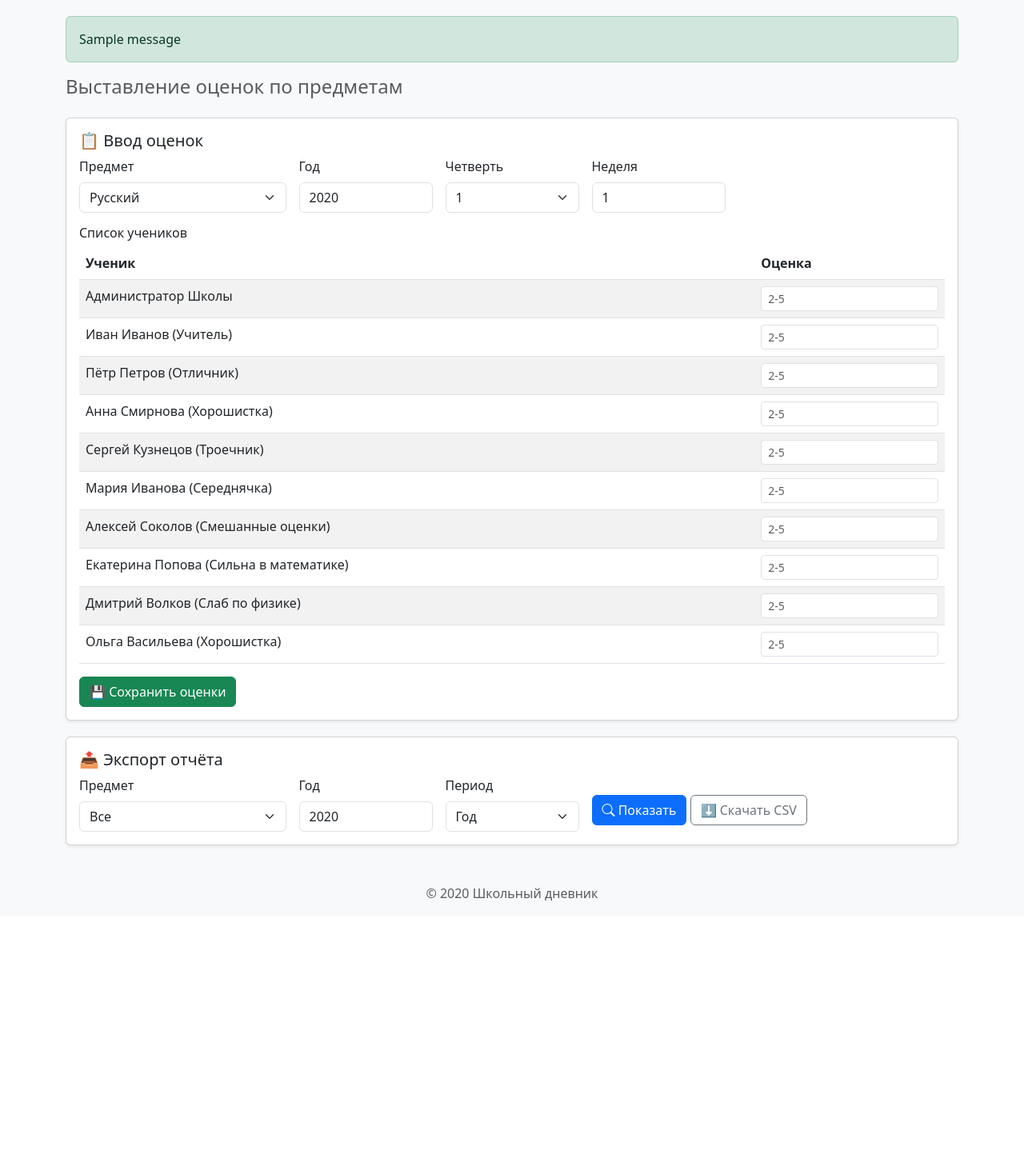
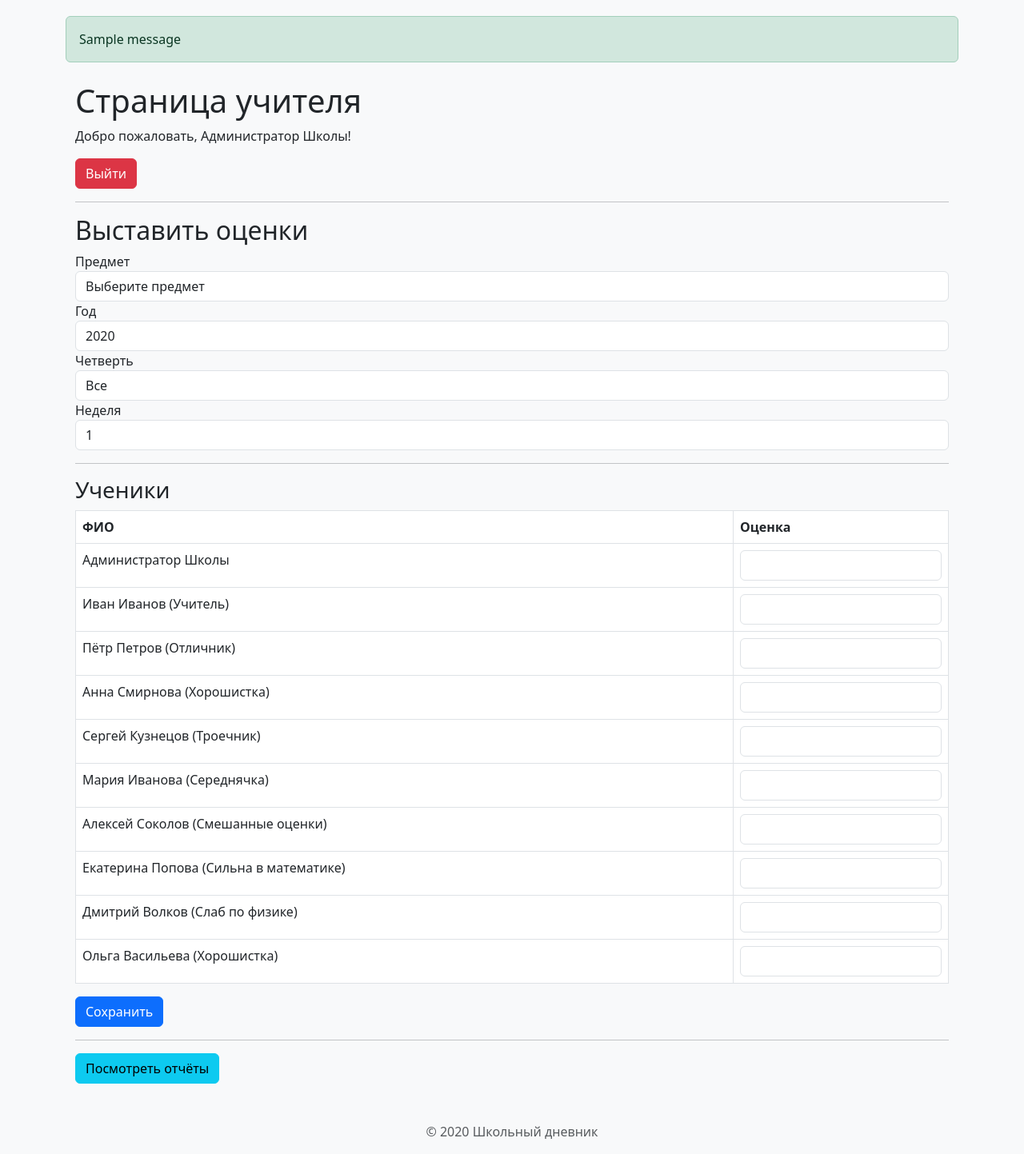
Before and after one commit to AlexandrMarivech/school-diary, a Flask app: template templates/teacher.html in a window 1280 px wide. Shown: the part 56-1499 px from the top of the page at 80% size. Before the commit the page ends 1183 px from the top, so only its background shows below. Run offline with Flask 3, Linux system fonts and the light colour scheme; a user stored in the database is signed in; the template is opened without the code that fills it: values that come from a table or form of the project are taken from there, most other values are stand-ins (such as "Sample title", 1, 10 or a date in 2020); one stand-in notice (Sample message) is shown.

Commit message:
Обновления: исправления teacher_page с неделями

```diff
--- a/templates/teacher.html
+++ b/templates/teacher.html
@@ -1,47 +1,46 @@
 {% extends "base.html" %}
-{% block page_title %}👨‍🏫 Учитель — ввод оценок{% endblock %}
-{% block page_subtitle %}Выставление оценок по предметам{% endblock %}
-
 {% block content %}
-<div class="card shadow-sm mb-3">
-    <div class="card-body">
-        <h5 class="card-title">📋 Ввод оценок</h5>
-        {% if message %}
-            <div class="alert alert-success">{{ message }}</div>
-        {% endif %}
-        <form method="post" class="row g-3">
-            <div class="col-md-3">
-                <label class="form-label">Предмет</label>
-                <select name="subject_id" class="form-select" required>
+<div class="container">
+    <h1>Страница учителя</h1>
+    <p>Добро пожаловать, {{ session.fullname or session.username }}!</p>
+    <p>{{ message }}</p>
+    <a href="{{ url_for('logout') }}" class="btn btn-danger">Выйти</a>
+    <hr>
+    <h2>Выставить оценки</h2>
+    <form method="POST">
+        <div class="form-group">
+            <label>Предмет</label>
+            <select name="subject_id" class="form-control">
+                <option value="">Выберите предмет</option>
                 {% for s in subjects %}
                 <option value="{{ s.id }}">{{ s.name }}</option>
                 {% endfor %}
             </select>
         </div>
-            <div class="col-md-2">
-                <label class="form-label">Год</label>
-                <input type="number" name="year" class="form-control" value="{{ current_year }}" min="2000" max="{{ current_year }}" required>
+        <div class="form-group">
+            <label>Год</label>
+            <input type="number" name="year" value="{{ current_year }}" class="form-control">
         </div>
-            <div class="col-md-2">
-                <label class="form-label">Четверть</label>
-                <select name="quarter" class="form-select" required>
+        <div class="form-group">
+            <label>Четверть</label>
+            <select name="quarter" class="form-control">
+                <option value="0">Все</option>
                 <option value="1">1</option>
                 <option value="2">2</option>
                 <option value="3">3</option>
                 <option value="4">4</option>
             </select>
         </div>
-            <div class="col-md-2">
-                <label class="form-label">Неделя</label>
-                <input type="number" name="week" class="form-control" value="1" min="1" max="52" required>
+        <div class="form-group">
+            <label>Неделя</label>
+            <input type="number" name="week" value="1" class="form-control">
         </div>
-            <div class="col-12">
-                <h6>Список учеников</h6>
-                <div class="table-responsive">
-                    <table class="table table-striped">
+        <hr>
+        <h3>Ученики</h3>
+        <table class="table table-bordered">
             <thead>
                 <tr>
-                                <th>Ученик</th>
+                    <th>ФИО</th>
                     <th>Оценка</th>
                 </tr>
             </thead>
@@ -49,56 +48,14 @@
                 {% for st in students %}
                 <tr>
                     <td>{{ st.fullname or st.username }}</td>
-                                    <td>
-                                        <input type="number" name="grade_{{ st.id }}" class="form-control form-control-sm" min="2" max="5" placeholder="2-5">
-                                    </td>
+                    <td><input type="number" min="2" max="5" name="grade_{{ st.id }}" class="form-control"></td>
                 </tr>
                 {% endfor %}
             </tbody>
         </table>
-                </div>
-                <button type="submit" class="btn btn-success">💾 Сохранить оценки</button>
-            </div>
+        <button type="submit" class="btn btn-primary">Сохранить</button>
     </form>
-    </div>
-</div>
-
-<div class="card shadow-sm">
-    <div class="card-body">
-        <h5 class="card-title">📤 Экспорт отчёта</h5>
-        <form class="row g-3" method="get" action="{{ url_for('teacher_report') }}">
-            <div class="col-md-3">
-                <label class="form-label">Предмет</label>
-                <select name="subject" class="form-select">
-                    <option value="0">Все</option>
-                    {% for s in subjects %}
-                        <option value="{{ s.id }}">{{ s.name }}</option>
-                    {% endfor %}
-                </select>
-            </div>
-            <div class="col-md-2">
-                <label class="form-label">Год</label>
-                <input type="number" name="year" class="form-control" value="{{ current_year }}" min="2000" max="{{ current_year }}">
-            </div>
-            <div class="col-md-2">
-                <label class="form-label">Период</label>
-                <select name="period" class="form-select">
-                    <option value="year">Год</option>
-                    <option value="q1">1 полугодие</option>
-                    <option value="q2">2 полугодие</option>
-                    <option value="1">1 четверть</option>
-                    <option value="2">2 четверть</option>
-                    <option value="3">3 четверть</option>
-                    <option value="4">4 четверть</option>
-                </select>
-            </div>
-            <div class="col-md-5">
-                <button class="btn btn-primary mt-4"><i class="bi bi-search"></i> Показать</button>
-                <a class="btn btn-outline-secondary mt-4" href="{{ url_for('export_class', subject=request.args.get('subject', 0), year=request.args.get('year', current_year), quarter=request.args.get('quarter', 0)) }}">
-                    ⬇️ Скачать CSV
-                </a>
-            </div>
-        </form>
-    </div>
+    <hr>
+    <a href="{{ url_for('teacher_report') }}" class="btn btn-info">Посмотреть отчёты</a>
 </div>
 {% endblock %}
```
Also changed, not shown: app.py (+6 -6 lines). Lines whose indentation alone changed are shown as unchanged.
